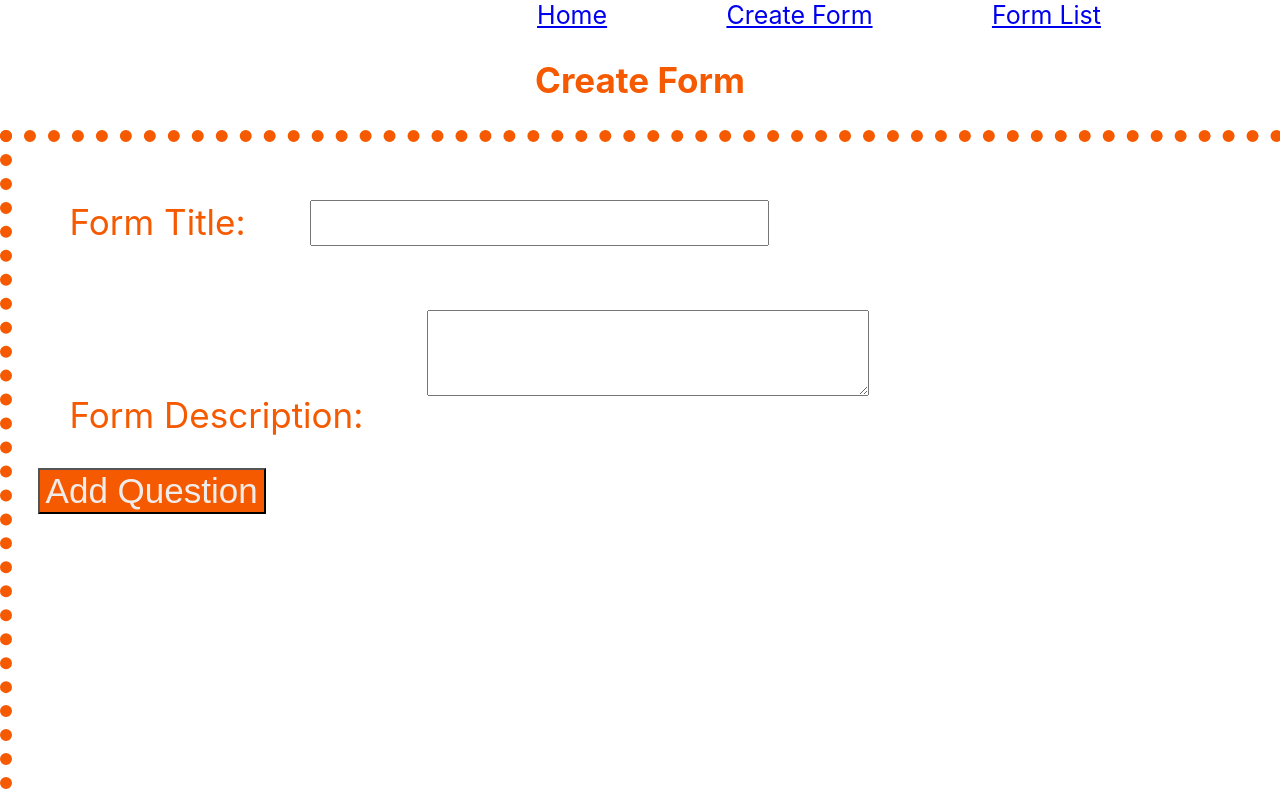
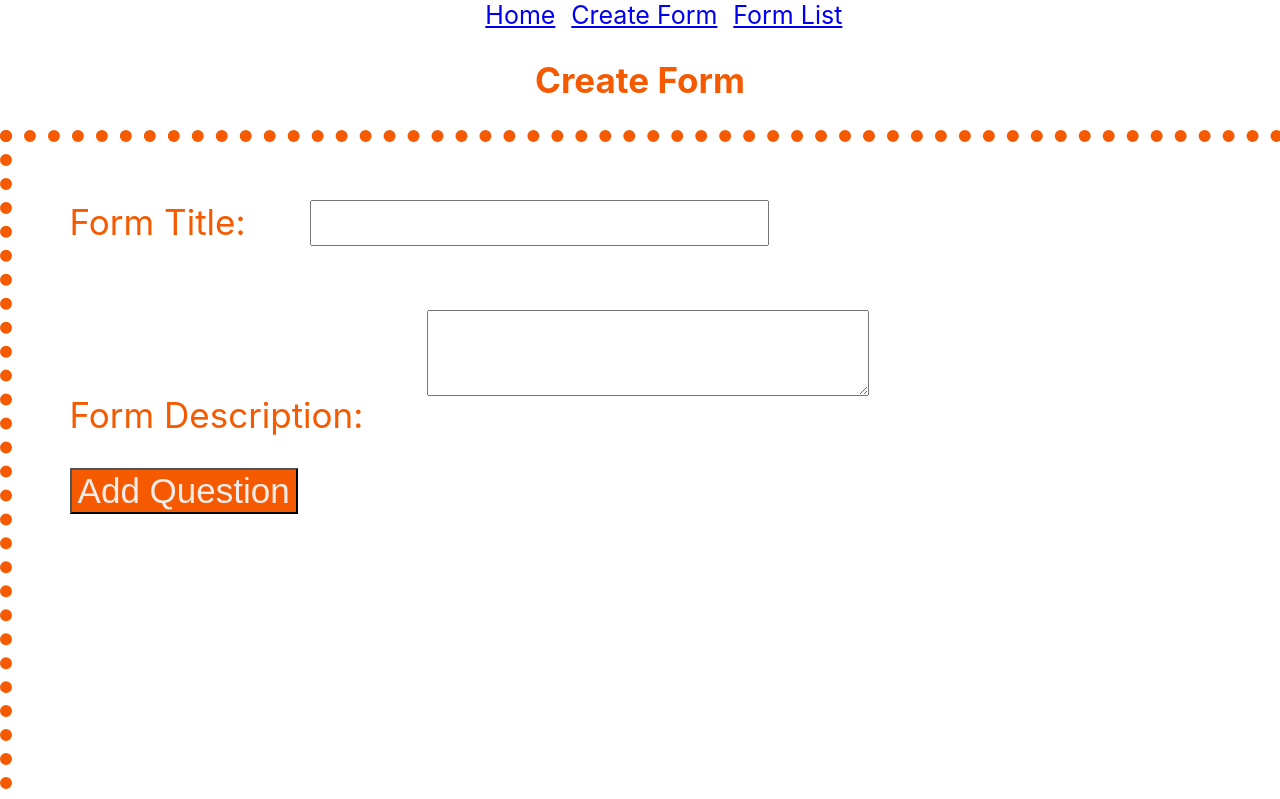
Before and after one commit to shreyadenny/form-creator-app, a React (Create React App) app: page / in a window 1280 px wide. Shown: the top 799 px of the page. Built offline with nearby package versions, Linux system fonts and the light colour scheme.

Commit message:
fourth commit

```diff
--- a/src/components/FormField.js
+++ b/src/components/FormField.js
@@ -6,9 +6,7 @@ function FormField({ type }) {
   } else if (type === 'textarea') {
     return <textarea />;
   } else if (type === 'multiple-choice') {
-    // Render multiple choice options
   } else if (type === 'checkbox') {
-    // Render checkboxes
   }
 
   return null;
--- a/src/components/Header.css
+++ b/src/components/Header.css
@@ -5,7 +5,7 @@
 .Nav{
     grid-area: nav;
     display: grid;
-    grid-template-columns: repeat(4, auto);
+    grid-template-columns: repeat(30, auto);
     align-items: center;
     justify-items: center;
     font-size: 25px;
--- a/src/components/QuestionForm.css
+++ b/src/components/QuestionForm.css
@@ -37,7 +37,7 @@
   text-align: center;
   color: #f1ecea;
   background: #f55a00;
-  margin: 0 0 0.5vh 0;
+  margin: 0 0 2pc 2pc;
   margin-top: 2pc;
   margin-bottom: 2pc;
 }
```
